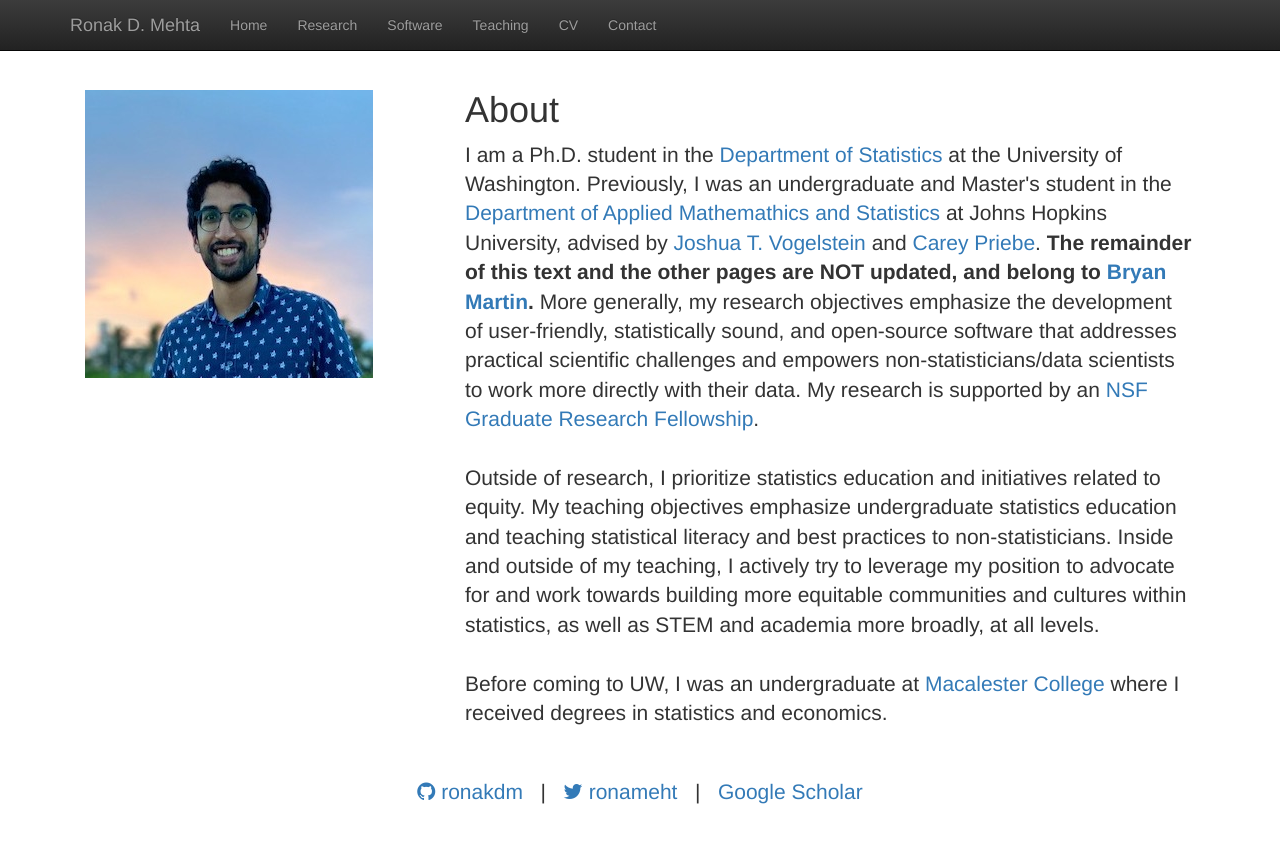
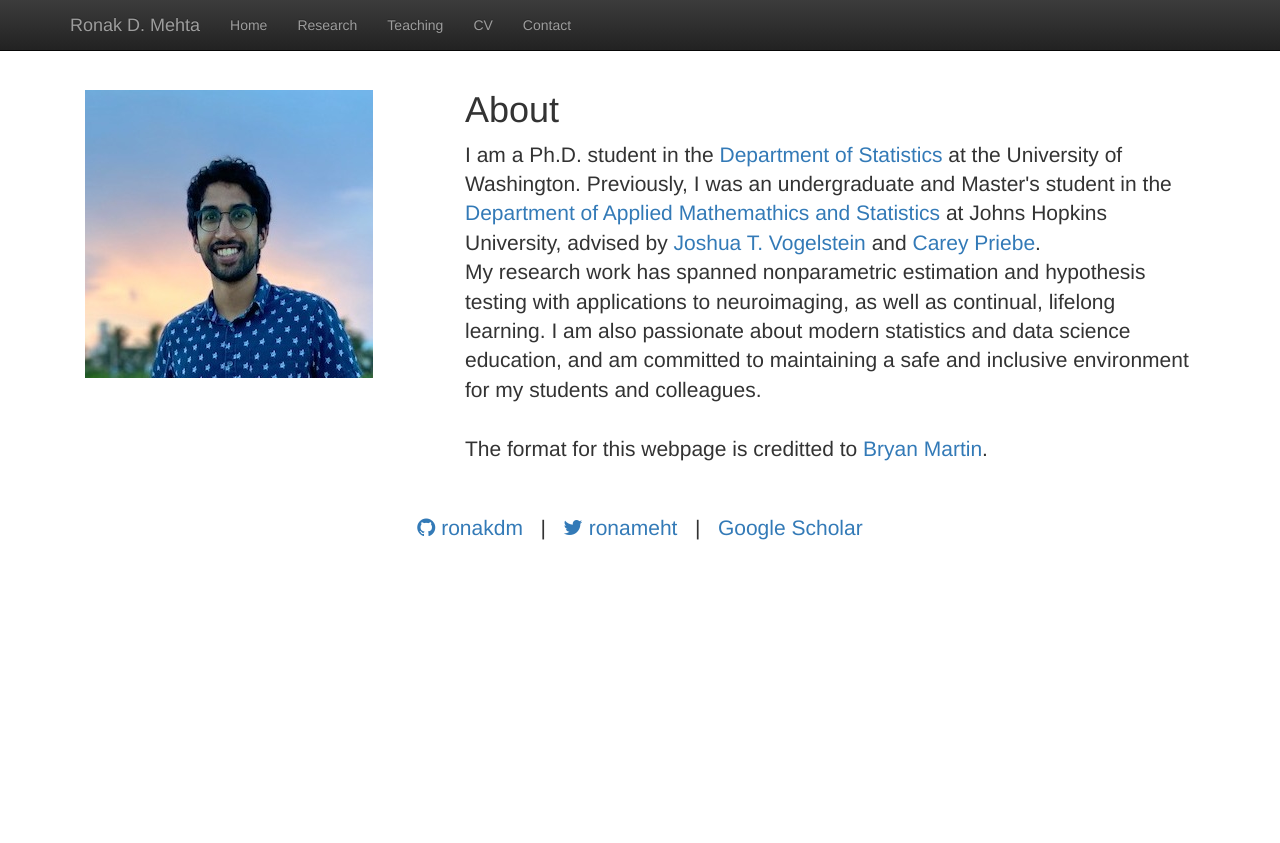
Before and after one commit to shreyap18/shreyap18.github.io, a Jekyll site: the page built from index.html, in a window 1280 px wide. Shown: the top 843 px of the page. Built offline with Jekyll 4.4.1, drawn with Linux system fonts in a browser that asks for light colours; nearby versions of some CDN libraries; library files that are not in the unit come from our copies.

Commit message:
Bio updated.

```diff
--- a/_layouts/default.html
+++ b/_layouts/default.html
@@ -1,20 +1,20 @@
 <!DOCTYPE html>
 <html>
+
 <head>
   <meta charset="utf-8">
-   <meta name="keywords" content="bryan d martin,
-	bryan martin,
+  <meta name="keywords" content="ronak d ehta,
+	ronak mehta,
 	uw statistics,
 	uw biostatistics,
-	bryandmartin,
+	ronakdmehta,
 	university of washington statistics,
-	university of washington biostatistics,
-	macalester college">
+	johns hopkins university">
   <meta name="viewport" content="width=device-width, initial-scale=1">
 
   <title>{{ site.title }}</title>
 
-   <link rel="stylesheet" type="text/css" href="{{ site.path }}/css/style.css" >
+  <link rel="stylesheet" type="text/css" href="{{ site.path }}/css/style.css">
   <link href="css/bootstrap.min.css" rel="stylesheet">
   <link href="css/bootstrap-theme.min.css" rel="stylesheet">
   <link href="https://maxcdn.bootstrapcdn.com/font-awesome/4.7.0/css/font-awesome.min.css" rel="stylesheet">
@@ -22,11 +22,13 @@
   <script src="https://ajax.googleapis.com/ajax/libs/jquery/1.11.2/jquery.min.js"></script>
   <script src="{{ site.path }}/js/bootstrap.min.js"></script>
 </head>
+
 <body>
   <nav class="navbar navbar-inverse navbar-fixed-top">
     <div class="container">
       <div class="navbar-header">
-          <button type="button" class="navbar-toggle collapsed" data-toggle="collapse" data-target="#navbar" aria-expanded="false" aria-controls="navbar">
+        <button type="button" class="navbar-toggle collapsed" data-toggle="collapse" data-target="#navbar"
+          aria-expanded="false" aria-controls="navbar">
           <span class="sr-only">Toggle navigation</span>
           <span class="icon-bar"></span>
           <span class="icon-bar"></span>
@@ -36,14 +38,15 @@
       </div>
       <div id="navbar" class="collapse navbar-collapse">
         <ul class="nav navbar-nav">
-            	 <li><a class="active" href="//bryandmartin.github.io">Home</a></li>
+          <li><a class="active" href="//ronakdm.github.io">Home</a></li>
           <li><a class="active" href="research.html">Research</a></li>
-	         <li><a class="active" href="software.html">Software</a></li>
+          <!-- <li><a class="active" href="software.html">Software</a></li> -->
           <li><a class="active" href="teaching.html">Teaching</a></li>
           <li><a class="active" href="cv.html">CV</a></li>
           <li><a class="active" href="contact.html">Contact</a></li>
         </ul>
-        </div><!--/.nav-collapse -->
+      </div>
+      <!--/.nav-collapse -->
     </div>
   </nav>
 
@@ -57,7 +60,7 @@
   <script async src="https://www.googletagmanager.com/gtag/js?id=UA-113521888-1"></script>
   <script>
     window.dataLayer = window.dataLayer || [];
-  function gtag(){dataLayer.push(arguments);}
+    function gtag() { dataLayer.push(arguments); }
     gtag('js', new Date());
 
     gtag('config', 'UA-113521888-1');
@@ -66,4 +69,5 @@
 
 
 </body>
+
 </html>
--- a/contact.html
+++ b/contact.html
@@ -12,11 +12,12 @@ title: 'Contact'
 
   <strong>Office:</strong> <br />
   Department of Statistics <br />
-  B-317, Padelford Hall, Box 354322 <br />
+  <!-- B-317, Padelford Hall, Box 354322 <br /> -->
+  Padelford Hall <br />
   Seattle, WA 98195-4322 <br />
 
   <br />
-  <a href="https://github.com/ronakdm"><i class="fa fa-github" aria-hidden="true"></i>ronakdm</a> <br />
+  <a href="https://github.com/ronakdm"><i class="fa fa-github" aria-hidden="true"></i> ronakdm</a> <br />
   <br />
   <a href="https://twitter.com/ronameht"><i class="fa fa-twitter" aria-hidden="true"></i> ronameht</a> <br />
   <br />
--- a/index.html
+++ b/index.html
@@ -17,25 +17,14 @@ title: 'Ronak D. Mehta'
       in the <a href="https://engineering.jhu.edu/ams/">Department of Applied Mathemathics and Statistics</a>
       at Johns Hopkins University, advised by <a href="https://jovo.me/">Joshua T. Vogelstein</a>
       and <a href="https://www.ams.jhu.edu/~priebe/">Carey Priebe</a>.
-      <b>The remainder of this text and the other pages are NOT updated, and belong to <a
-          href="https://bryandmartin.github.io/">Bryan Martin</a>.</b>
-      More generally, my research objectives emphasize the development of user-friendly, statistically sound, and
-      open-source software that addresses practical scientific challenges and empowers non-statisticians/data scientists
-      to work more directly with their data.
-      My research is supported by an
-      <a href="http://www.nsfgrfp.org/">NSF Graduate Research Fellowship</a>.
+      <br />
+      My research work has spanned nonparametric estimation and hypothesis testing with applications
+      to neuroimaging, as well as continual, lifelong learning. I am also passionate about modern
+      statistics and data science education, and am committed to maintaining a safe and inclusive
+      environment for my students and colleagues.
       <br />
       <br />
-      Outside of research, I prioritize statistics education and initiatives related to equity.
-      My teaching objectives emphasize undergraduate statistics education and teaching statistical literacy and best
-      practices to non-statisticians.
-      Inside and outside of my teaching, I actively try to leverage my position to advocate for and work towards
-      building more equitable communities and cultures within statistics, as well as STEM and academia more broadly, at
-      all levels.
-      <br />
-      <br />
-      Before coming to UW, I was an undergraduate at <a href=" https://www.macalester.edu/">Macalester College</a>
-      where I received degrees in statistics and economics.
+      The format for this webpage is creditted to <a href="https://bryandmartin.github.io/">Bryan Martin</a>.
     </p>
   </div>
 </div>
```
Also changed, not shown: research.html (+38 -21 lines), teaching.html (+55 -26 lines). Lines whose indentation alone changed are shown as unchanged.
